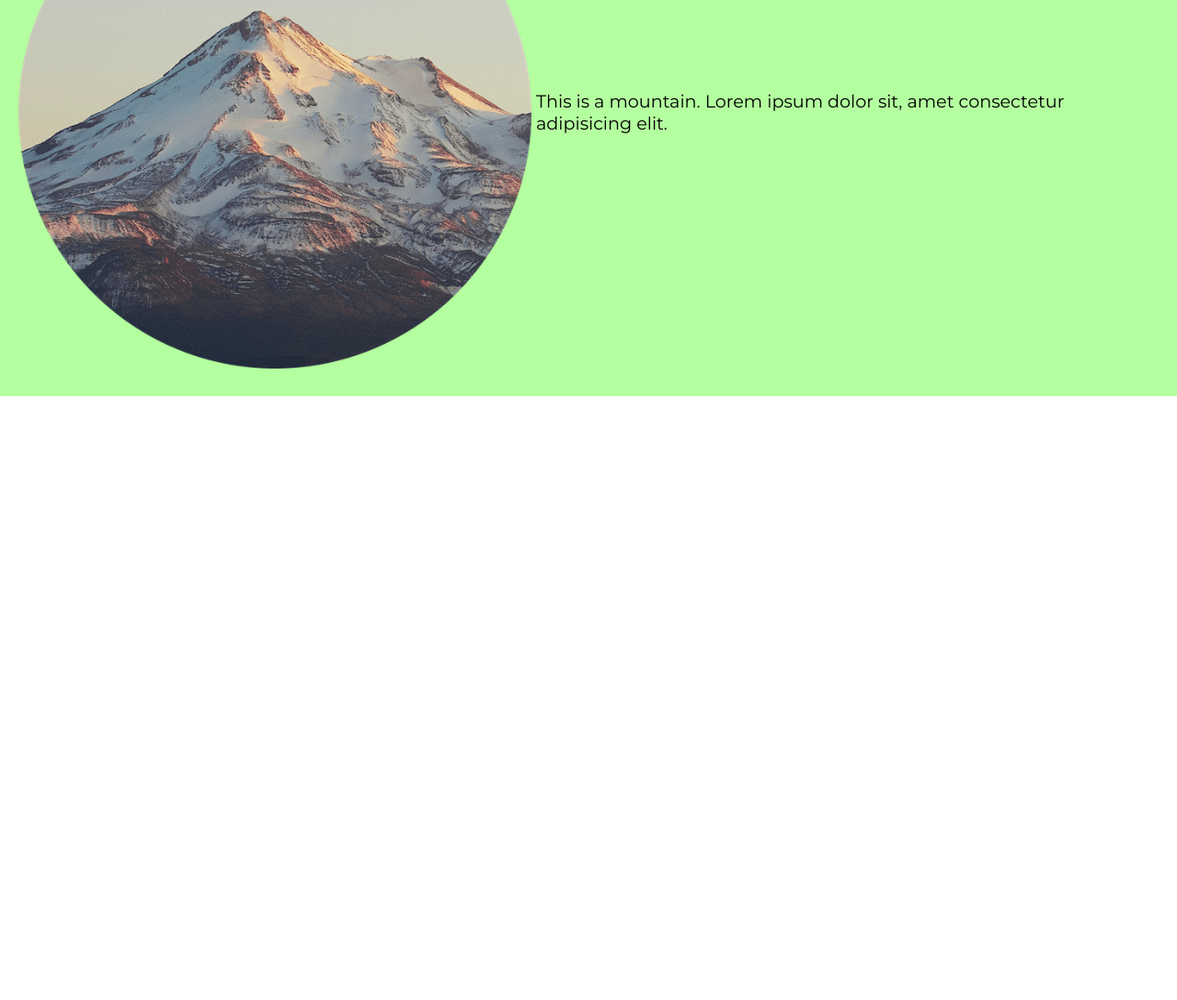
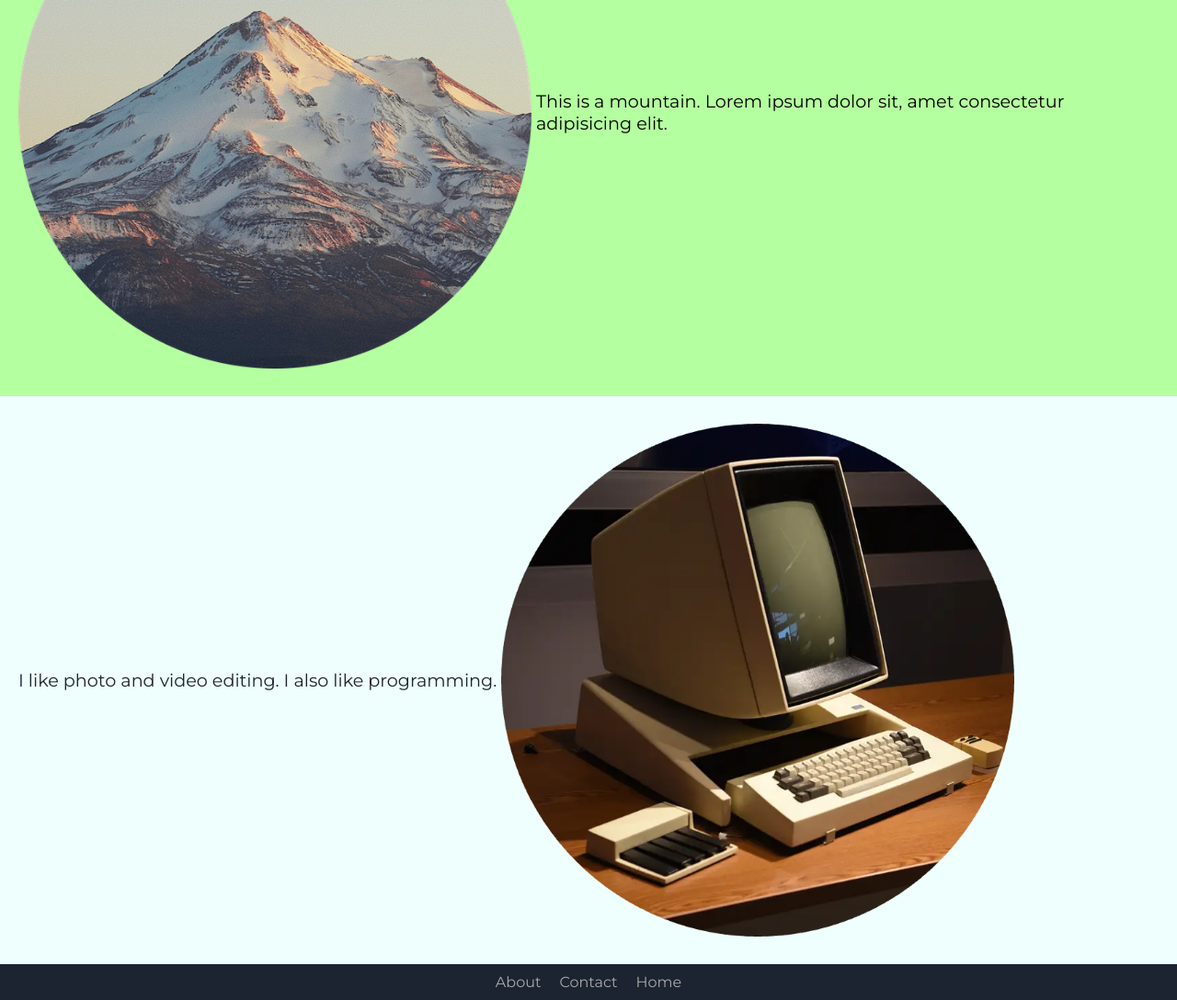
Before and after one commit to aksharb/test-site, a plain HTML site: page index.html in a window 1280 px wide. Shown: the part 805-1893 px from the top of the page at 92% size. Before the commit the page ends 1236 px from the top, so only its background shows below. Drawn offline with Linux system fonts and the light colour scheme.

Commit message:
added third section and footer

```diff
--- a/index.html
+++ b/index.html
@@ -26,6 +26,16 @@
         elit.
       </p>
     </div>
-    <div class="third-section"></div>
+    <div class="third-section">
+      <p>I like photo and video editing. I also like programming.</p>
+      <img src="computer.png" alt="computer picture" />
+    </div>
+    <div class="footer">
+      <ul>
+        <li><a href="#">About</a></li>
+        <li><a href="#">Contact</a></li>
+        <li><a href="#">Home</a></li>
+      </ul>
+    </div>
   </body>
 </html>
--- a/style.css
+++ b/style.css
@@ -50,3 +50,37 @@ body {
   justify-content: center;
   padding-left: 5px;
 }
+
+.third-section {
+  display: flex;
+  font-size: larger;
+  background: #effffd;
+  padding: 30px 20px;
+  color: #1b2430;
+}
+.third-section img {
+  width: 45%;
+}
+.third-section p {
+  display: flex;
+  align-items: center;
+  justify-content: center;
+  padding-right: 5px;
+}
+.footer {
+  background: #1b2430;
+}
+ul {
+  list-style: none;
+  display: flex;
+  flex-direction: row;
+  align-items: center;
+  justify-content: center;
+}
+li {
+  padding: 10px 10px;
+}
+a {
+  color: darkgray;
+  text-decoration: none;
+}
```
Also changed, not shown: computer.png (added).
